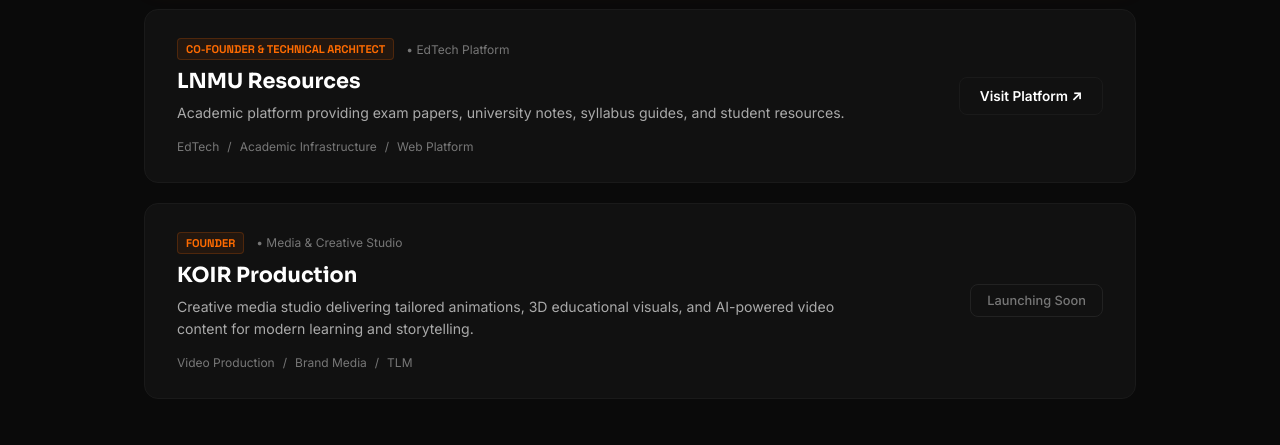
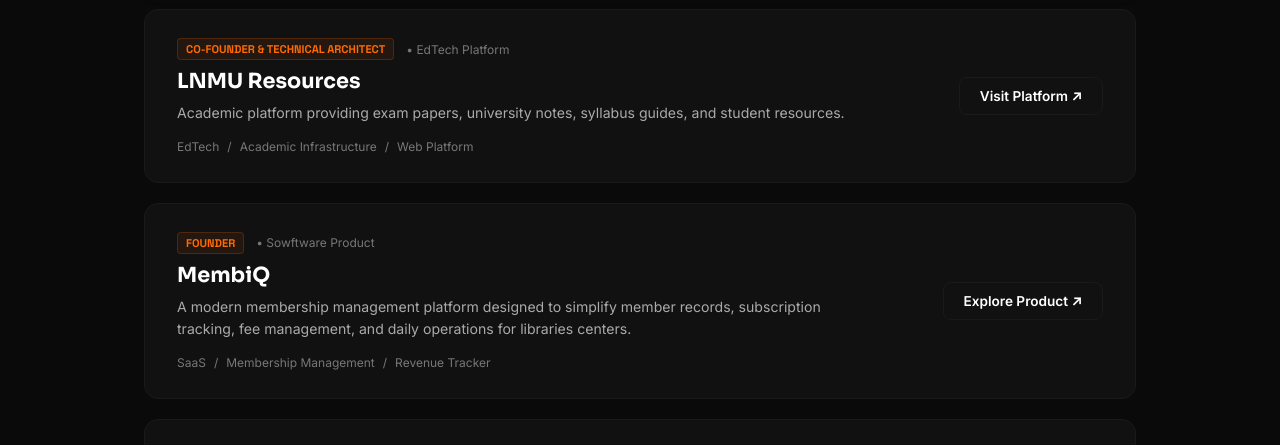
Before and after one commit to alokkumariitm/addrex-solution, a plain HTML site: page founder.html in a window 1280 px wide. Shown: the part 1239-1684 px from the top of the page. Drawn offline with Linux system fonts and the light colour scheme.

Commit message:
add the membiq link and details at the website

```diff
--- a/founder.html
+++ b/founder.html
@@ -475,6 +475,33 @@
                     <a href="https://lnmuresources.online" target="_blank" class="venture-btn">Visit Platform ↗</a>
                 </div>
 
+
+<!-- #membiq section adding code  -->
+                <!-- Venture : Membiq(SAAS product for library management system) -->
+                <div class="venture-item">
+                    <div>
+                        <div class="venture-meta">
+                            <span class="venture-role-badge">Founder</span>
+                            <span class="stack-dot">• Sowftware Product</span>
+                        </div>
+                        <h3 class="venture-title">MembiQ</h3>
+                        <p class="venture-desc">
+                        A modern membership management platform designed
+                        to simplify member records, subscription tracking,
+                        fee management, and daily operations for libraries
+                        centers.
+                        </p>
+                        <div class="venture-stack">
+                            <span class="stack-dot">SaaS</span>
+                            <span class="stack-dot">/</span>
+                            <span class="stack-dot">Membership Management</span>
+                            <span class="stack-dot">/</span>
+                            <span class="stack-dot">Revenue Tracker</span>
+                        </div>
+                    </div>
+                    <a href="https://alokkumariitm.github.io/membiq_website_code/" target="_blank" class="venture-btn">Explore Product ↗</a>
+                </div>
+
                 <!-- Venture 3: KOIR Production -->
                 <div class="venture-item">
                     <div>
```
